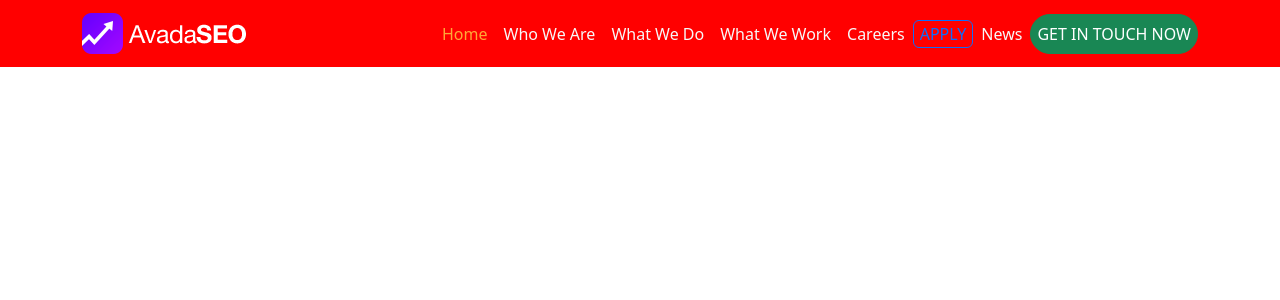
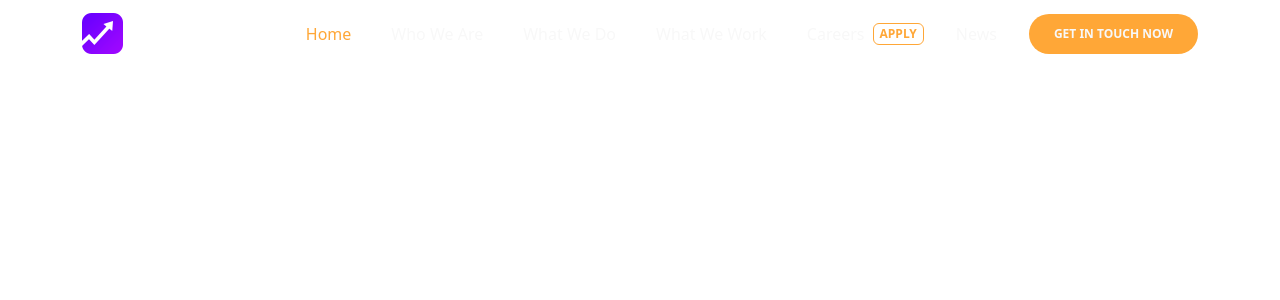
Before and after one commit to filippo-falcone/proj-html-vuejs, a Vue app: page / in a window 1280 px wide. Shown: the top 300 px of the page. Built offline with nearby package versions, Linux system fonts and the light colour scheme.

Commit message:
feat: added style to button

```diff
--- a/src/components/PageHeader.vue
+++ b/src/components/PageHeader.vue
@@ -28,11 +28,11 @@ export default {
         </button>
         <div class="collapse navbar-collapse flex-grow-0" id="navbarSupportedContent">
             <ul class="navbar-nav me-auto mb-2 mb-lg-0">
-                <li v-for="linkInfo, index in linksInfo" class="nav-item d-flex align-items-center" @click="activeLink(index)">
+                <li v-for="linkInfo, index in linksInfo" class="nav-item d-flex align-items-center me-4" @click="activeLink(index)">
                     <a class="nav-link" :class="{'active': index == activeItem}">{{ linkInfo.name }}</a>
-                    <button v-if="linkInfo.name === 'Careers'" class="btn btn-outline-primary">apply</button>
+                    <button v-if="linkInfo.name === 'Careers'" class="btn small">apply</button>
                 </li>
-                <button class="btn btn-success rounded-pill">get in touch now</button>
+                <button class="btn big rounded-pill">get in touch now</button>
             </ul>
         </div>
     </div>
@@ -43,8 +43,6 @@ export default {
 <style scoped lang="scss">
 @use '../style/partials/variables' as *;
 header {
-    background-color: red;
-
     .navbar {
         .nav-link {
             color: $brand-light;
@@ -58,6 +56,28 @@ header {
                 color: $brand-primary;
             }
         }
+        .btn {
+            &.small {
+                border: 1px solid $brand-primary;
+                color: $brand-primary;
+
+                &:hover {
+                    background-color: $brand-primary;
+                    color: $brand-light;
+                }
+            }
+
+            &.big {
+                background-color: $brand-primary;
+                color: $brand-light;
+
+                &:hover {
+                    background-color: transparent;
+                    border: 1px solid $brand-primary;
+                    color: $brand-primary;
+                }
+            }
+        }
     }
 }
 </style>
--- a/src/style/generic.scss
+++ b/src/style/generic.scss
@@ -6,5 +6,11 @@ img {
 
 .btn {
     padding: .0625rem .375rem;
+    font-size: 12px;
+    font-weight: 700;
     text-transform: uppercase;
+
+    &.big {
+        padding: 0.5rem 1.5rem;
+    }
 }
```
